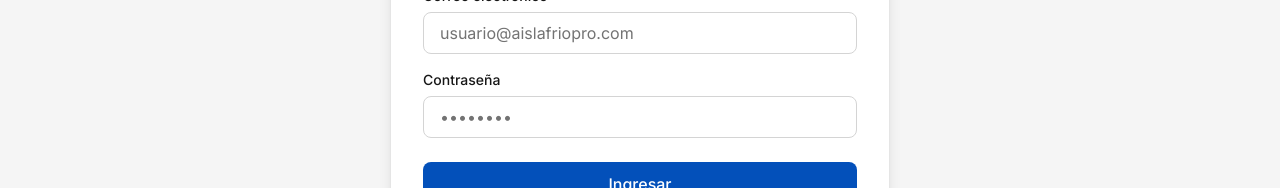
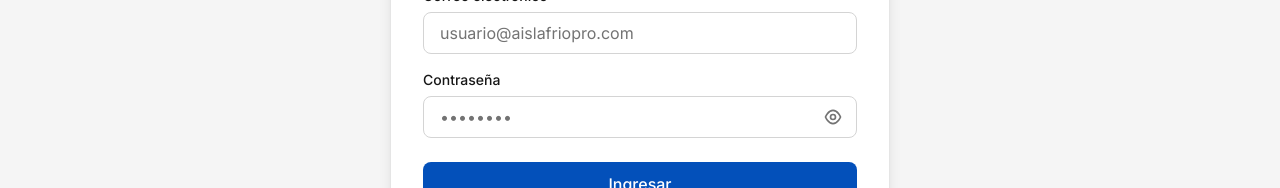
Before and after one commit to aislafriopro-gif/aislafrioproFrontend, a Next.js app: page /login in a window 1280 px wide. Shown: the part 268-456 px from the top of the page. Built offline with nearby package versions, Linux system fonts and the light colour scheme; no server answers.

Commit message:
feat: mejorar autenticacion y confirmacion de cotizaciones

```diff
--- a/src/app/(public)/contacto/page.tsx
+++ b/src/app/(public)/contacto/page.tsx
@@ -40,18 +40,23 @@ export const metadata: Metadata = {
 const CONTACT_CHANNELS = [
   {
     id: "phone",
-    title: "Teléfono",
-    description: "Información pendiente de confirmación",
+    title: "WhatsApp",
+    description: "+57 310 402 8805",
   },
   {
     id: "email",
     title: "Correo",
-    description: "Información pendiente de confirmación",
+    description: "aislafriopro@gmail.com",
   },
   {
     id: "location",
-    title: "Ubicación",
-    description: "Información pendiente de confirmación",
+    title: "Modalidad de atención",
+    description: "Atención 100 % en línea",
+  },
+  {
+    id: "schedule",
+    title: "Horario",
+    description: "Lunes a sábado, de 7:00 a. m. a 5:00 p. m.",
   },
 ] as const;
 
--- a/src/components/auth/LoginForm/LoginForm.tsx
+++ b/src/components/auth/LoginForm/LoginForm.tsx
@@ -7,6 +7,7 @@ import { login as loginService } from "@/services/auth.service";
 import { useAuthStore } from "@/store/auth.store";
 import { Navbar } from "@/components/layout/Navbar/Navbar";
 import { Footer } from "@/components/layout/Footer/Footer";
+import { PasswordInput } from "@/components/ui/Input/PasswordInput";
 
 export default function LoginForm() {
   const [email, setEmail] = useState("");
@@ -78,20 +79,15 @@ export default function LoginForm() {
               />
             </div>
 
-            <div className="flex flex-col gap-1.5">
-              <label className="text-sm font-medium text-gray-900" htmlFor="password">
-                Contraseña
-              </label>
-              <input
-                id="password"
-                type="password"
-                required
-                placeholder="••••••••"
-                value={password}
-                onChange={(e) => setPassword(e.target.value)}
-                className="w-full rounded-md border border-gray-300 px-4 py-2 text-base text-gray-900 placeholder-gray-500 focus:border-primary focus:outline-none focus:ring-1 focus:ring-primary"
-              />
-            </div>
+            <PasswordInput
+              id="password"
+              label="Contraseña"
+              required
+              autoComplete="current-password"
+              placeholder="••••••••"
+              value={password}
+              onChange={(event) => setPassword(event.target.value)}
+            />
 
             <button
               type="submit"
--- a/src/components/auth/RegisterForm/RegisterForm.tsx
+++ b/src/components/auth/RegisterForm/RegisterForm.tsx
@@ -6,6 +6,7 @@ import { isAxiosError } from "axios";
 import { register, RegisterCredentials } from "@/services/auth.service";
 import { Navbar } from "@/components/layout/Navbar/Navbar";
 import { Footer } from "@/components/layout/Footer/Footer";
+import { PasswordInput } from "@/components/ui/Input/PasswordInput";
 
 export function RegisterForm() {
   const [formData, setFormData] = useState<RegisterCredentials>({
@@ -123,21 +124,16 @@ export function RegisterForm() {
               />
             </div>
 
-            <div className="flex flex-col gap-1.5">
-              <label className="text-sm font-medium text-gray-900" htmlFor="password">
-                Contraseña
-              </label>
-              <input
+            <PasswordInput
               id="password"
-                type="password"
+              label="Contraseña"
               name="password"
               required
+              autoComplete="new-password"
               placeholder="••••••••"
               value={formData.password}
               onChange={handleChange}
-                className="w-full rounded-md border border-gray-300 px-4 py-2 text-base text-gray-900 placeholder-gray-500 focus:border-primary focus:outline-none focus:ring-1 focus:ring-primary"
             />
-            </div>
 
             <button
               type="submit"
--- a/src/components/layout/Sidebar/Sidebar.tsx
+++ b/src/components/layout/Sidebar/Sidebar.tsx
@@ -83,7 +83,7 @@ export function Sidebar({
         if (logoutStore) {
             logoutStore();
         }
-        router.push("/login");
+        router.push("/");
     };
 
     const role = user?.role?.toUpperCase();
--- a/src/components/quote-requests/QuoteRequestForm/QuoteRequestForm.tsx
+++ b/src/components/quote-requests/QuoteRequestForm/QuoteRequestForm.tsx
@@ -17,6 +17,7 @@ import { Textarea } from "@/components/ui/Textarea/Textarea";
 import { isAxiosError } from "axios";
 import { Toast } from "@/components/ui/Toast/Toast";
 import { createQuoteRequest } from "@/services/quote-requests.service";
+import { Modal } from "@/components/ui/Modal/Modal";
 
 const QUOTE_STEPS = [
   { id: 1, label: "Datos" },
@@ -157,6 +158,8 @@ export function QuoteRequestForm() {
             );
             form.reset();
             setSelectedMaterial("");
+            setSelectedPreviewId(PREVIEW_IMAGES[0].id);
+            setErrors({});
             setCurrentStep(1);
 
             setStatusMessage(
@@ -189,12 +192,33 @@ export function QuoteRequestForm() {
       variant="warning"
       onClose={() => setErrorMessage("")}
     />
-    <Toast
-        open={Boolean(successMessage)}
-        message={successMessage}
-        variant="success"
-        onClose={() => setSuccessMessage("")}
-     />
+    <Modal
+      open={Boolean(successMessage)}
+      onClose={() => setSuccessMessage("")}
+      title="Cotización enviada"
+    >
+      <div className="flex flex-col items-center text-center">
+        <span
+          aria-hidden="true"
+          className="flex size-16 items-center justify-center rounded-full bg-secondary text-h3 font-semibold text-white"
+        >
+          ✓
+        </span>
+
+        <p className="mt-md text-body leading-relaxed text-gray-700">
+          {successMessage}
+        </p>
+
+        <Button
+          type="button"
+          variant="primary"
+          className="mt-lg w-full"
+          onClick={() => setSuccessMessage("")}
+        >
+          Entendido
+        </Button>
+      </div>
+    </Modal>
     <Card variant="dark" className="overflow-hidden !p-0">
       <div className="grid desktop:grid-cols-[0.9fr_1.1fr]">
         <div className="relative min-h-[28rem] overflow-hidden desktop:min-h-full">
--- /dev/null
+++ b/src/components/ui/Input/PasswordInput.tsx
@@ -0,0 +1,87 @@
+"use client";
+
+import {
+  useState,
+  type InputHTMLAttributes,
+  type ReactNode,
+} from "react";
+
+export interface IPasswordInputProps
+  extends Omit<InputHTMLAttributes<HTMLInputElement>, "type"> {
+  id: string;
+  label: ReactNode;
+  error?: string;
+}
+
+export function PasswordInput({
+  id,
+  label,
+  error,
+  disabled = false,
+  className = "",
+  ...props
+}: IPasswordInputProps) {
+  const [isVisible, setIsVisible] = useState(false);
+
+  return (
+    <div className="flex w-full flex-col gap-1.5">
+      <label
+        htmlFor={id}
+        className="text-sm font-medium text-gray-900"
+      >
+        {label}
+      </label>
+
+      <div className="relative">
+        <input
+          {...props}
+          id={id}
+          type={isVisible ? "text" : "password"}
+          disabled={disabled}
+          aria-invalid={Boolean(error)}
+          className={`w-full rounded-md border px-4 py-2 pr-12 text-base text-gray-900 placeholder-gray-500 focus:border-primary focus:outline-none focus:ring-1 focus:ring-primary disabled:cursor-not-allowed disabled:bg-gray-100 disabled:opacity-60 ${
+            error ? "border-accent" : "border-gray-300"
+          } ${className}`}
+        />
+
+        <button
+          type="button"
+          disabled={disabled}
+          aria-label={
+            isVisible ? "Ocultar contraseña" : "Mostrar contraseña"
+          }
+          aria-pressed={isVisible}
+          onClick={() => setIsVisible((current) => !current)}
+          className="absolute inset-y-0 right-0 flex w-12 items-center justify-center rounded-r-md text-gray-500 transition-colors hover:text-primary focus-visible:outline-none focus-visible:ring-2 focus-visible:ring-primary disabled:cursor-not-allowed disabled:opacity-50"
+        >
+          <svg
+            aria-hidden="true"
+            viewBox="0 0 24 24"
+            fill="none"
+            stroke="currentColor"
+            strokeWidth="2"
+            className="size-5"
+          >
+            {isVisible ? (
+              <>
+                <path d="M3 3l18 18" />
+                <path d="M10.6 10.6a2 2 0 002.8 2.8" />
+                <path d="M9.9 4.2A10.7 10.7 0 0112 4c6 0 9 8 9 8a15.7 15.7 0 01-2.1 3.4" />
+                <path d="M6.6 6.6C4.2 8.2 3 12 3 12s3 8 9 8a9.8 9.8 0 004.1-.9" />
+              </>
+            ) : (
+              <>
+                <path d="M3 12s3-8 9-8 9 8 9 8-3 8-9 8-9-8-9-8z" />
+                <circle cx="12" cy="12" r="3" />
+              </>
+            )}
+          </svg>
+        </button>
+      </div>
+
+      {error && (
+        <span className="text-small text-accent">{error}</span>
+      )}
+    </div>
+  );
+}
```
Lines whose indentation alone changed are shown as unchanged.
